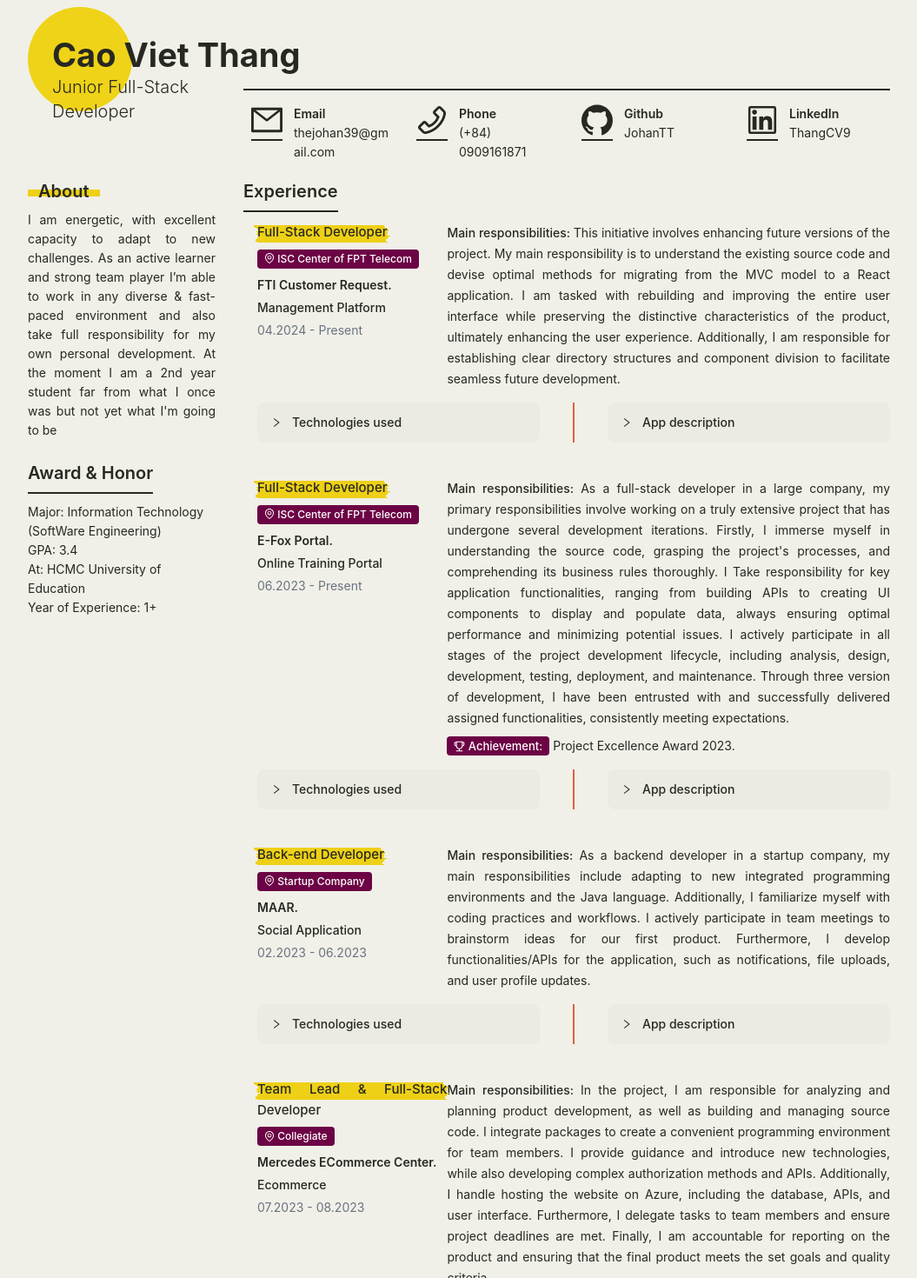
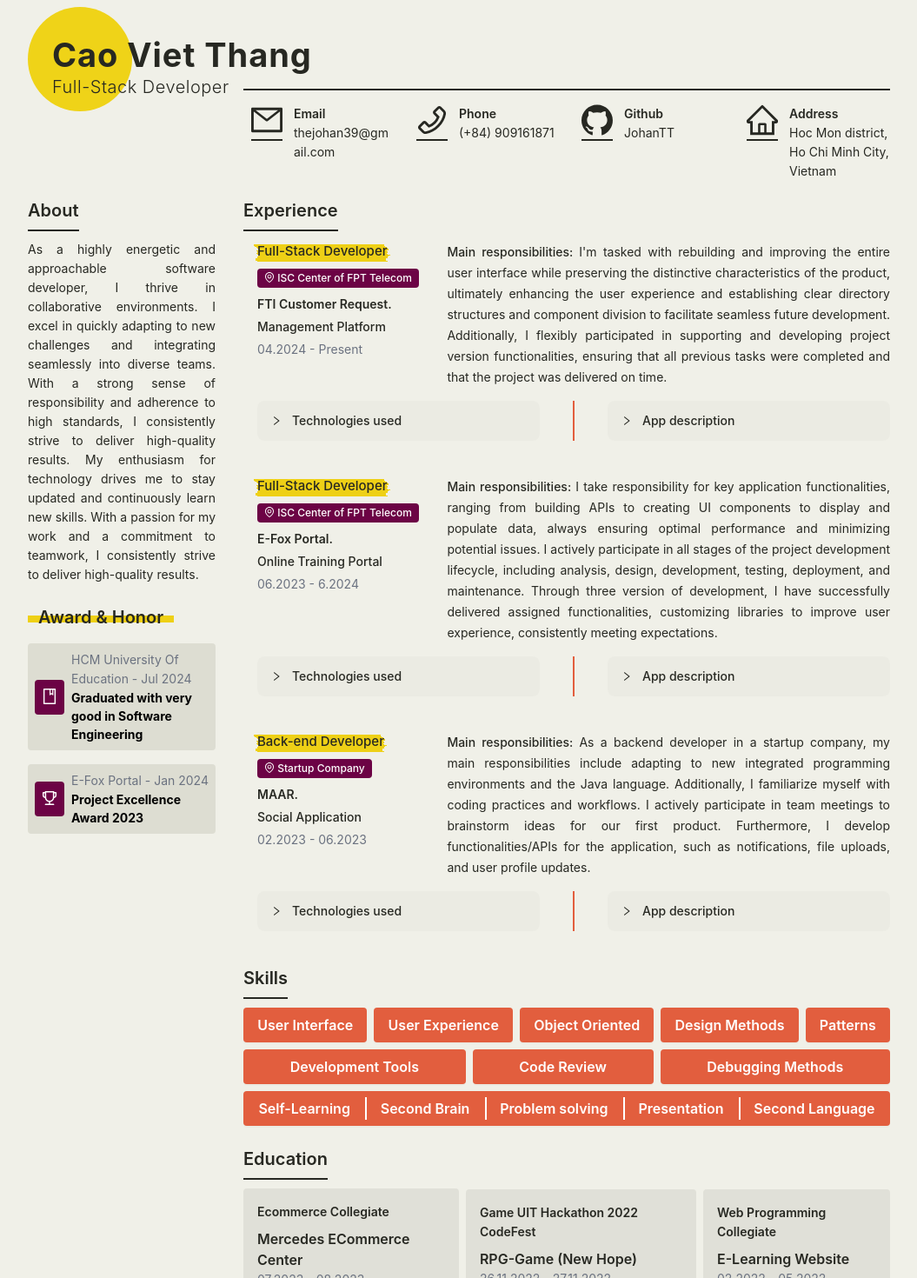
Before and after one commit to JohanTT/Ram-Resume, a React (Create React App) app: page / in a window 1280 px wide. Shown: the part 40-1510 px from the top of the page at 87% size, without its empty margins (112-1167 px from the left). Built offline with nearby package versions, Linux system fonts and the light colour scheme.

Commit message:
Refactor SkillsBox component to update button styles, add hover effects, and improve accessibility

```diff
--- a/src/App.tsx
+++ b/src/App.tsx
@@ -1,26 +1,25 @@
 import "./App.css";
 import {
-  Avatar,
-  Button,
   Col,
   Flex,
-  Grid,
   Row,
   Space,
-  Tag,
   Typography,
 } from "antd";
 import {
   MailOutlined,
   PhoneOutlined,
   GithubOutlined,
-  LinkedinOutlined,
-  UserOutlined,
+  HomeOutlined,
+  BookOutlined,
+  TrophyOutlined,
 } from "@ant-design/icons";
-import { TrophyOutlined } from "@ant-design/icons";
+import { } from "@ant-design/icons";
 import ExperienceDivider from "./component/experience-divider.component";
 import ExperienceMark from "./component/experience-mark.component";
 import SkillsBox from "./component/skills-box.component";
+import AchievementTag from "./component/achievement-tag.component";
+import EducationBox from "./component/education-box.component";
 
 const { Title, Text } = Typography;
 
@@ -30,13 +29,13 @@ function App() {
       <section id="MyName" className="pt-10 mx-16">
         <div className="bg-[#efd318] w-[120px] h-[120px] rounded-full absolute z-0 top-12"></div>
         <div className="relative ml-7">
-          <Title className="!m-0 !font-bold z-10">Cao Viet Thang</Title>
+          <Title className="!m-0 !font-bold z-10 tracking-wide">Cao Viet Thang</Title>
         </div>
       </section>
       <div className="grid grid-cols-12 gap-y-5 mx-16">
         <div className="col-span-3 relative ml-7">
-          <Title level={4} className="!m-0 z-10 !font-[350]">
-            Junior Full-Stack Developer
+          <Title level={4} className="!m-0 z-10 !font-[350] tracking-wide">
+            Full-Stack Developer
           </Title>
         </div>
         <section id="Contact" className="col-span-9">
@@ -62,7 +61,7 @@ function App() {
                 </Text>
                 <div className="col-span-2 flex flex-col">
                   <Text className="font-semibold">Phone</Text>
-                  <Text>(+84) 0909161871</Text>
+                  <Text>(+84) 909161871</Text>
                 </div>
               </div>
             </Col>
@@ -80,11 +79,11 @@ function App() {
             <Col xs={24} sm={24} md={12} lg={6}>
               <div className="grid grid-cols-3">
                 <Text className="col-span-1 flex justify-center items-start mr-1">
-                  <LinkedinOutlined className="text-4xl pb-1 border-b-2 border-[#272822]" />
+                  <HomeOutlined className="text-4xl pb-1 border-b-2 border-[#272822]" />
                 </Text>
                 <div className="col-span-2 flex flex-col">
-                  <Text className="font-semibold">LinkedIn</Text>
-                  <Text>ThangCV9</Text>
+                  <Text className="font-semibold">Address</Text>
+                  <Text>Hoc Mon district, Ho Chi Minh City, Vietnam</Text>
                 </div>
               </div>
             </Col>
@@ -93,33 +92,34 @@ function App() {
         <Space direction="vertical" className="col-span-3 mr-8" size="large">
           <section id="AboutMe">
             <div className="flex flex-col">
-              <div className="flex items-center pl-3 relative mb-2">
-                <Title level={4} className="z-10 !mb-0">
+              <Flex>
+                <Title level={4} className="pb-2 border-b-2 border-[#272822]">
                   About
                 </Title>
-                <div className="absolute inset-x-0 bottom-[8px] h-2 bg-[#eed016] z-0 max-w-[5.2rem]"></div>
-              </div>
+              </Flex>
               <Text className="text-justify">
-                I am energetic, with excellent capacity to adapt to new
-                challenges. As an active learner and strong team player I’m able
-                to work in any diverse & fast-paced environment and also take
-                full responsibility for my own personal development. At the
-                moment I am a 2nd year student far from what I once was but not
-                yet what I'm going to be
+                As a highly energetic and approachable software developer, I thrive in collaborative environments. I excel in quickly adapting to new challenges and integrating seamlessly into diverse teams. With a strong sense of responsibility and adherence to high standards, I consistently strive to deliver high-quality results. My enthusiasm for technology drives me to stay updated and continuously learn new skills. With a passion for my work and a commitment to teamwork, I consistently strive to deliver high-quality results.
               </Text>
             </div>
           </section>
           <section id="Award&Honor">
-            <Flex>
-              <Title level={4} className="pb-2 border-b-2 border-[#272822]">
+            <div className="flex items-center pl-3 relative mb-2">
+              <Title level={4} className="z-10 !mb-0">
                 Award & Honor
               </Title>
-            </Flex>
+              <div className="absolute inset-x-0 bottom-[8px] h-2 bg-[#eed016] z-0 max-w-[10.5rem]"></div>
+            </div>
             <Flex vertical>
-              <Text>Major: Information Technology (SoftWare Engineering)</Text>
-              <Text>GPA: 3.4</Text>
-              <Text>At: HCMC University of Education</Text>
-              <Text>Year of Experience: 1+</Text>
+              <AchievementTag
+                icon={<BookOutlined />}
+                title="HCM University Of Education - Jul 2024"
+                description="Graduated with very good in Software Engineering"
+              />
+              <AchievementTag
+                icon={<TrophyOutlined />}
+                title="E-Fox Portal - Jan 2024"
+                description="Project Excellence Award 2023"
+              />
             </Flex>
           </section>
         </Space>
@@ -143,7 +143,7 @@ function App() {
                 courseName="Management Platform"
                 courseTime="04.2024 - Present"
                 role="Full-Stack Developer"
-                mainResponsibilities="This initiative involves enhancing future versions of the project. My main responsibility is to understand the existing source code and devise optimal methods for migrating from the MVC model to a React application. I am tasked with rebuilding and improving the entire user interface while preserving the distinctive characteristics of the product, ultimately enhancing the user experience. Additionally, I am responsible for establishing clear directory structures and component division to facilitate seamless future development."
+                mainResponsibilities="I'm tasked with rebuilding and improving the entire user interface while preserving the distinctive characteristics of the product, ultimately enhancing the user experience and establishing clear directory structures and component division to facilitate seamless future development. Additionally, I flexibly participated in supporting and developing project version functionalities, ensuring that all previous tasks were completed and that the project was delivered on time."
                 technologies={
                   <ul className="!mb-0">
                     <li>
@@ -160,9 +160,9 @@ function App() {
                 companyName="ISC Center of FPT Telecom"
                 projectName="E-Fox Portal."
                 courseName="Online Training Portal"
-                courseTime="06.2023 - Present"
+                courseTime="06.2023 - 6.2024"
                 role="Full-Stack Developer"
-                mainResponsibilities="As a full-stack developer in a large company, my primary responsibilities involve working on a truly extensive project that has undergone several development iterations. Firstly, I immerse myself in understanding the source code, grasping the project's processes, and comprehending its business rules thoroughly. I Take responsibility for key application functionalities, ranging from building APIs to creating UI components to display and populate data, always ensuring optimal performance and minimizing potential issues. I actively participate in all stages of the project development lifecycle, including analysis, design, development, testing, deployment, and maintenance. Through three version of development, I have been entrusted with and successfully delivered assigned functionalities, consistently meeting expectations."
+                mainResponsibilities="I take responsibility for key application functionalities, ranging from building APIs to creating UI components to display and populate data, always ensuring optimal performance and minimizing potential issues. I actively participate in all stages of the project development lifecycle, including analysis, design, development, testing, deployment, and maintenance. Through three version of development, I have successfully delivered assigned functionalities, customizing libraries to improve user experience, consistently meeting expectations."
                 technologies={
                   <ul className="!mb-0">
                     <li>
@@ -187,16 +187,6 @@ function App() {
                 }
                 description="An online training portal designed for internal employees of FPT system, providing a wide range of courses, study schedules, quizzes, exams, assignments, study materials, and other relevant information. Additionally, it includes a management system for Head of Training to oversee students, instructors, and classes."
               >
-                <Text>
-                  <Tag
-                    color="#6C0345"
-                    bordered={false}
-                    className="font-medium mr-1 text-[13px]"
-                  >
-                    <TrophyOutlined /> Achievement:
-                  </Tag>
-                  Project Excellence Award 2023.
-                </Text>
               </ExperienceMark>
               {/* Internship Stage */}
               {/* <ExperienceDivider title="Internship Experience" /> */}
@@ -225,7 +215,7 @@ function App() {
               ></ExperienceMark>
               {/* Outstanding Course Projects */}
               {/* <ExperienceDivider title="Outstanding Course Projects" /> */}
-              <ExperienceMark
+              {/* <ExperienceMark
                 companyName="Collegiate"
                 projectName="Mercedes ECommerce Center."
                 courseName="Ecommerce"
@@ -253,7 +243,7 @@ function App() {
                   </ul>
                 }
                 description="This is a large project with numerous requirements that need to be fulfilled for it to function as a full-fledged e-commerce website, including buying, payment processing, invoicing, etc. It also involves implementing the latest technologies and self-hosting the website on a platform."
-              />
+              /> */}
               {/* <ExperienceMark
             companyName="CodeFest"
             projectName="RPG-Game."
@@ -301,23 +291,21 @@ function App() {
             </div>
             <SkillsBox
               mainSkills={[
-                "React",
-                "Angular",
-                "ASP.NET Core",
-                "Advanced Github",
-                "Logic Thinking",
-                "Teamwork",
-                "Problem Solving",
-                "Critical Thinking",
-                "English Communication",
+                "User Interface",
+                "User Experience",
+                "Object Oriented",
+                "Design Methods",
+                "Patterns",
+                "Development Tools",
+                "Code Review",
+                "Debugging Methods",
               ]}
               solfSkills={[
-                "Teamwork",
-                "Planning",
-                "Attention to Detail",
-                "Problem Solving",
-                "Critical Thinking",
-                "English Communication",
+                "Self-Learning",
+                "Second Brain",
+                "Problem solving",
+                "Presentation",
+                "Second Language",
               ]}
             />
           </section>
@@ -330,14 +318,14 @@ function App() {
                 Education
               </Title>
             </div>
-            <Text className="col-span-7 text-justify">
-              I am energetic, with excellent capacity to adapt to new
-              challenges. As an active learner and strong team player I’m able
-              to work in any diverse & fast-paced environment and also take full
-              responsibility for my own personal development. At the moment I am
-              a 2nd year student far from what I once was but not yet what I'm
-              going to be
-            </Text>
+            <Space direction="horizontal" className="mb-3">
+              <EducationBox courseName="Ecommerce Collegiate" projectName="Mercedes ECommerce Center" courseTime="07.2023 - 08.2023" />
+              <EducationBox courseName="Game UIT Hackathon 2022 CodeFest" projectName="RPG-Game (New Hope)" courseTime="26.11.2022 - 27.11.2022" />
+              <EducationBox courseName="Web Programming Collegiate" projectName="E-Learning Website" courseTime="02.2022 - 05.2022" />
+            </Space>
+            <Space direction="horizontal">
+              <EducationBox courseName="HCM University Of Education" projectName="Information Technology - Major: Software Engineering" courseTime="2020 - 2024 - Ho Chi Minh City, VietNam" />
+            </Space>
           </section>
         </Space>
       </div>
```
